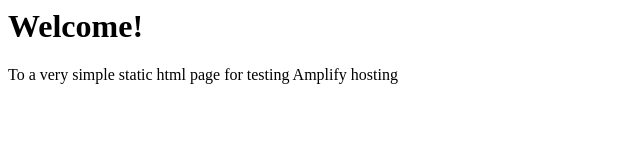
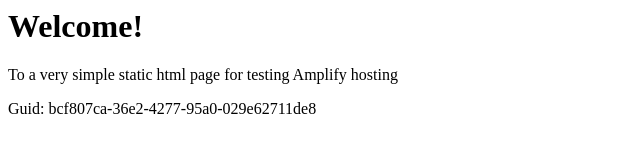
Before and after one commit to aws-aemilia-icn/Github-PR-Commit-Integration-Test-DoNotTouch-v1-preprod-ap-northeast-2, a website: page src/index.html in a window 1280 px wide. Shown: the whole page, without its empty margins (0-640 px from the left). Drawn offline with Linux system fonts and the light colour scheme.

Commit message:
commit from integ tests

```diff
--- a/src/index.html
+++ b/src/index.html
@@ -1,3 +1,5 @@
+
+
 <html lang="en">
 
 <head>
@@ -10,6 +12,6 @@
 <body>
     <h1>Welcome!</h1>
     <p>To a very simple static html page for testing Amplify hosting</p>
-</body>
+    <p>Guid: bcf807ca-36e2-4277-95a0-029e62711de8</p></body>
 
 </html>
```
